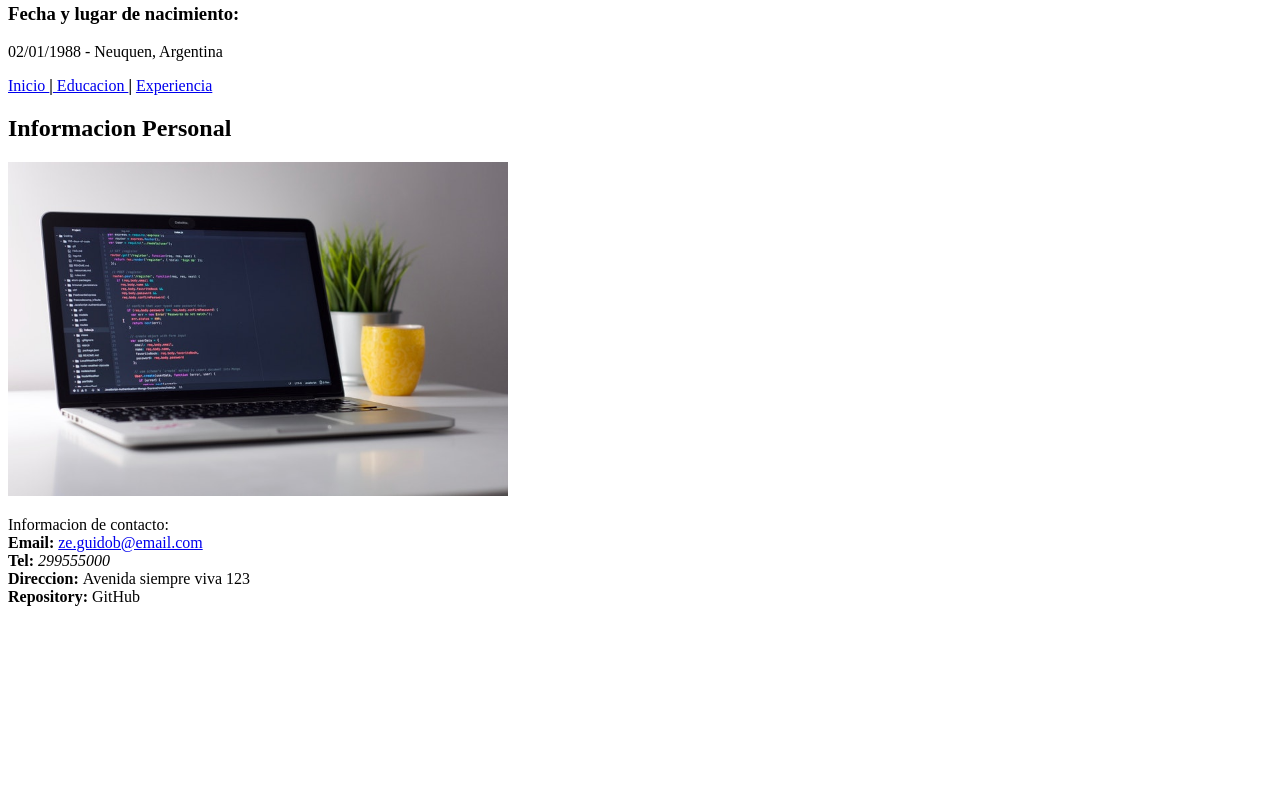
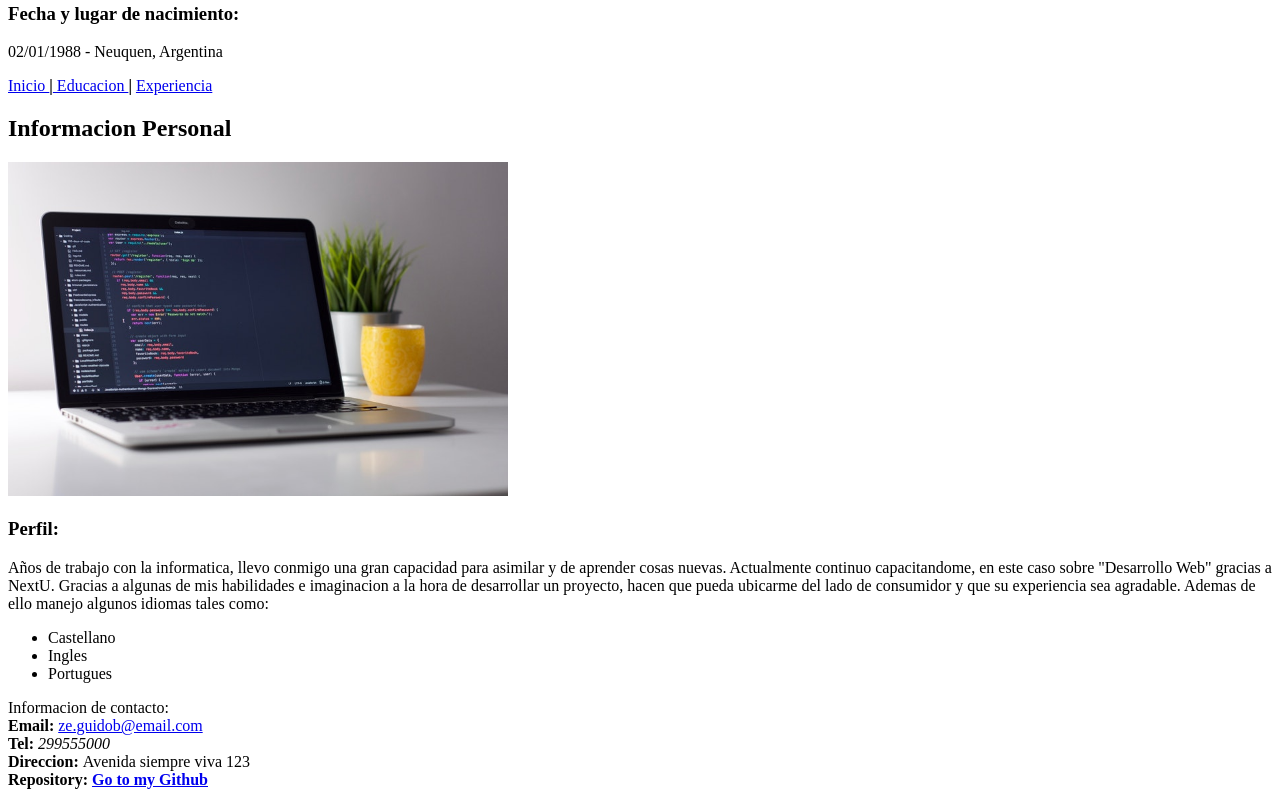
Before and after one commit to Naftasuper/proyectos, a plain HTML site: page Fundamentos HTML EF/index.html in a window 1280 px wide. Shown: the part 441-1246 px from the top of the page. Before the commit the page ends 1063 px from the top, so only its background shows below. Drawn offline with Linux system fonts and the light colour scheme.

Commit message:
Update index.html
se agrega "perfil" y detalles

```diff
--- a/Fundamentos HTML EF/index.html
+++ b/Fundamentos HTML EF/index.html
@@ -24,13 +24,21 @@
       </nav>
     <h2>Informacion Personal</h2>
       <img src="img/imagencodigo.jpg" alt="imagenperfil" title="Imagen Perfil Codigo" width="500">
-      <p></p>
+      <p>
+    <h3>Perfil:</h3>
+      Años de trabajo con la informatica, llevo conmigo una gran capacidad para asimilar y de aprender cosas nuevas. Actualmente continuo capacitandome, en este caso sobre "Desarrollo Web" gracias a NextU. Gracias a algunas de mis habilidades e imaginacion a la hora de desarrollar un proyecto, hacen que pueda ubicarme del lado de consumidor y que su experiencia sea agradable. Ademas de ello manejo algunos idiomas tales como:<br/>
+      <ul>
+        <li>Castellano</li>
+        <li>Ingles</li>
+        <li>Portugues</li>
+      </ul>
+      </p>
       <footer>
         <p>Informacion de contacto:<br/>
         <strong>Email: </strong> <a href="mailto:ze.guidob@email.com?subject=feedback">ze.guidob@email.com</a><br/>
         <strong>Tel: </strong> <em>299555000</em><br/>
         <strong>Direccion: </strong>Avenida siempre viva 123<br/>
-        <strong>Repository: </strong>GitHub<br/>
+        <strong>Repository: <a href="https://github.com/Naftasuper/proyectos" target="_blank">Go to my Github</a>
         </p>
       </footer>
   </body>
```
